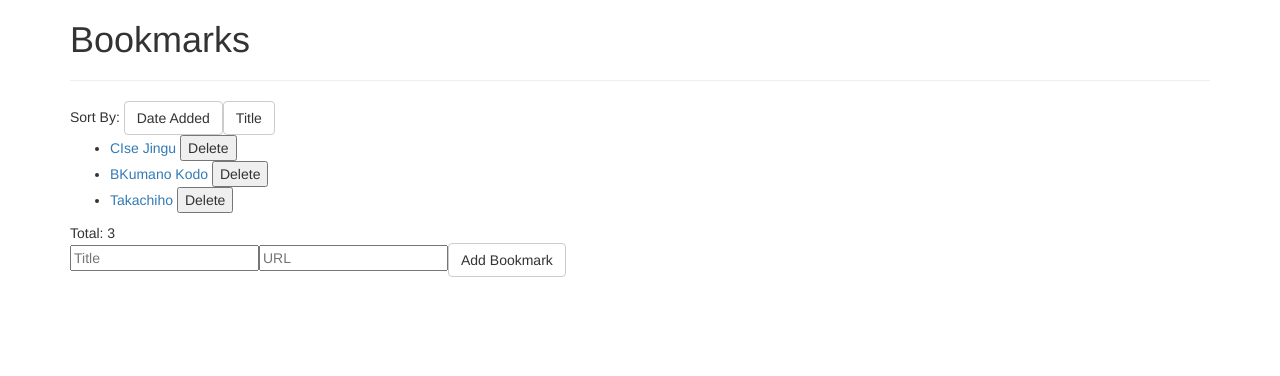
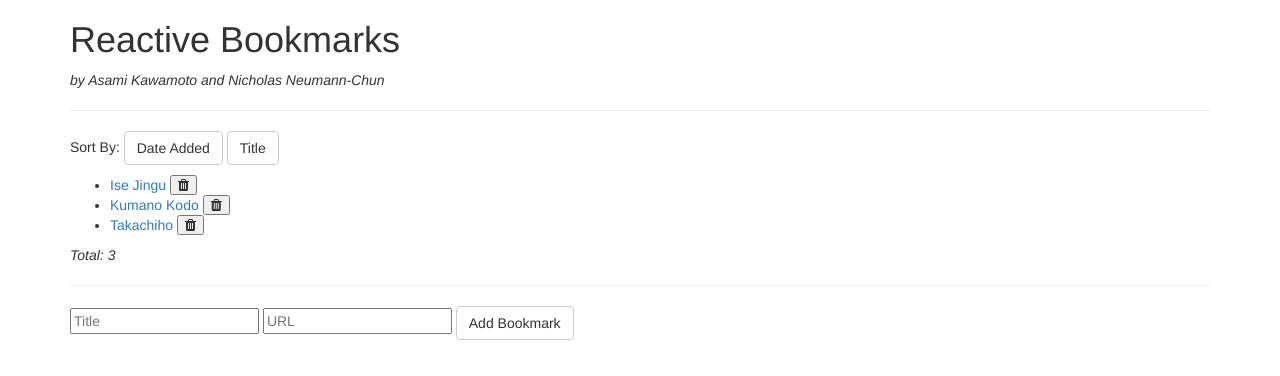
Before and after one commit to babelthuap/react-bookmarks, a React app: page / in a window 1280 px wide. Built offline with nearby package versions, Linux system fonts and the light colour scheme.

Commit message:
Clean up code; add byline; improve styling

```diff
--- a/public/Form.js
+++ b/public/Form.js
@@ -18,8 +18,8 @@ class Form extends React.Component {
   render() {
     return (
       <form onSubmit={this.handleSubmit.bind(this)}>
-        <input type="text" placeholder="Title" ref="title"/>
-        <input type="url" placeholder="URL" ref="url" />
+        <input type="text" placeholder="Title" ref="title" required />&nbsp;
+        <input type="url" placeholder="URL" ref="url" required />&nbsp;
         <button className="btn btn-default" type="submit">Add Bookmark</button>
       </form>
     );
--- a/public/List.js
+++ b/public/List.js
@@ -8,9 +8,9 @@ class List extends React.Component {
 
     this.state = {
       data: [
-        {"createdAt": 1449445720407, "title": "CIse Jingu", "url":"http://www.isejingu.or.jp/english/" },
-        {"createdAt": 1449445818815, "title": "BKumano Kodo", "url":"http://www.tb-kumano.jp/en/kumano-kodo/#overview" },
-        {"createdAt": 1449445829857, "title": "Takachiho", "url":"http://www.jnto.go.jp/eng/location/regional/miyazaki/takachiho.html" }
+        {"createdAt": 1449445818815, "title": "Ise Jingu", "url":"http://www.isejingu.or.jp/english/" },
+        {"createdAt": 1449445829857, "title": "Kumano Kodo", "url":"http://www.tb-kumano.jp/en/kumano-kodo/#overview" },
+        {"createdAt": 1449445720407, "title": "Takachiho", "url":"http://www.jnto.go.jp/eng/location/regional/miyazaki/takachiho.html" }
       ],
       sortBy: "createdAt"
     };
@@ -26,11 +26,9 @@ class List extends React.Component {
     this.setState({data: newData});
   }
 
-  deleteBookmark(e){
+  deleteBookmark(createdAt, e){
     e.preventDefault();
-
-    let newData = this.state.data.filter(bookmark => bookmark.createdAt !== Number(e.target.id));
-
+    let newData = this.state.data.filter(bookmark => bookmark.createdAt !== createdAt);
     this.setState({data: newData});
   }
 
@@ -46,12 +44,21 @@ class List extends React.Component {
       <div>
         <SortBy changeSortBy={this.changeSortBy.bind(this)} />
         <ul>
-          { data.map((bookmark, index)=> {
-            return ( <li key={index}><a href={bookmark.url}>{bookmark.title}</a>
-              &nbsp;<button id={bookmark.createdAt} key={index} onClick={this.deleteBookmark.bind(this)}>Delete</button></li> ) })
+          {
+            data.map((bookmark, index) => {
+              return <li key={index}>
+                       <a href={bookmark.url} target="_blank">{bookmark.title}</a>
+                       &nbsp;
+                       <button id={bookmark.createdAt}
+                               className="fa fa-trash"
+                               onClick={this.deleteBookmark.bind(this, bookmark.createdAt)}>
+                       </button>
+                     </li>
+            })
           }
         </ul>
-        <div>Total: {data.length}</div>
+        <div><em>Total: {data.length}</em></div>
+        <hr />
         <Form addBookmark={this.addBookmark.bind(this)}/>
       </div>
     );
--- a/public/SortBy.js
+++ b/public/SortBy.js
@@ -3,11 +3,12 @@ import React from "react";
 class SortBy extends React.Component {
   render() {
     return (
-      <div>
+      <p>
         <span>Sort By: </span>
-        <button className="btn btn-default" value="createdAt" onClick={this.props.changeSortBy} >Date Added</button>
-        <button className="btn btn-default" value="title" onClick={this.props.changeSortBy} >Title</button>
-      </div>
+        <button className="btn btn-default" value="createdAt" onClick={this.props.changeSortBy}>Date Added</button>
+        &nbsp;
+        <button className="btn btn-default" value="title" onClick={this.props.changeSortBy}>Title</button>
+      </p>
     );
   }
 }
--- a/public/index.html
+++ b/public/index.html
@@ -4,6 +4,7 @@
   <head>
     <title>React Bookmarks</title>
     <link rel="stylesheet" href="https://maxcdn.bootstrapcdn.com/bootstrap/3.3.6/css/bootstrap.min.css" integrity="sha384-1q8mTJOASx8j1Au+a5WDVnPi2lkFfwwEAa8hDDdjZlpLegxhjVME1fgjWPGmkzs7" crossorigin="anonymous">
+    <link rel="stylesheet" href="https://maxcdn.bootstrapcdn.com/font-awesome/4.5.0/css/font-awesome.min.css">
     <link rel="stylesheet" href="style.css" />
   </head>
 
--- a/public/script.js
+++ b/public/script.js
@@ -1,13 +1,13 @@
 import React from "react";
 import ReactDOM from "react-dom";
 import List from "./List";
-
 
 class App extends React.Component {
   render() {
     return (
       <div>
-        <h1>Bookmarks</h1>
+        <h1>Reactive Bookmarks</h1>
+        <em>by Asami Kawamoto and Nicholas Neumann-Chun</em>
         <hr />
         <List />
       </div>
@@ -15,7 +15,4 @@ class App extends React.Component {
   }
 }
 
-
-
-
 ReactDOM.render(<App />, document.getElementById('react'));
```
